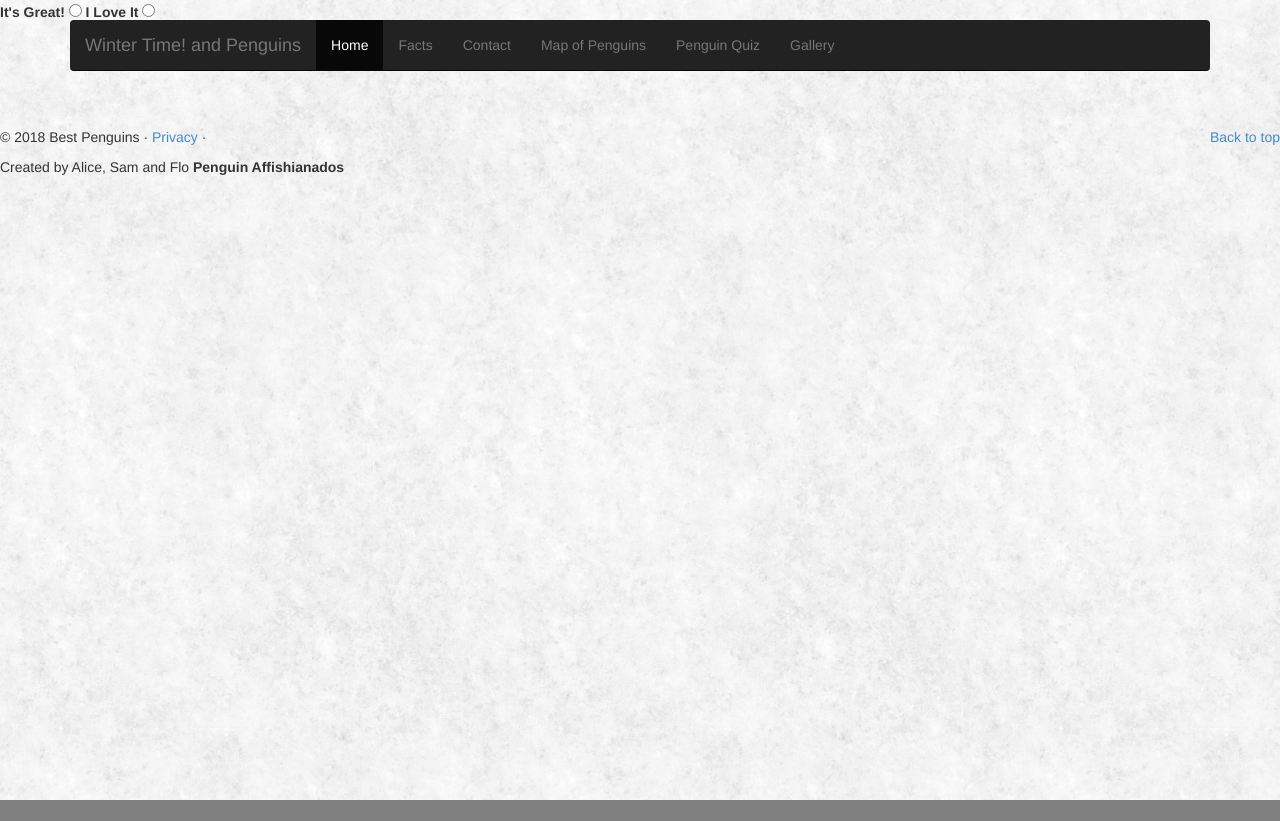
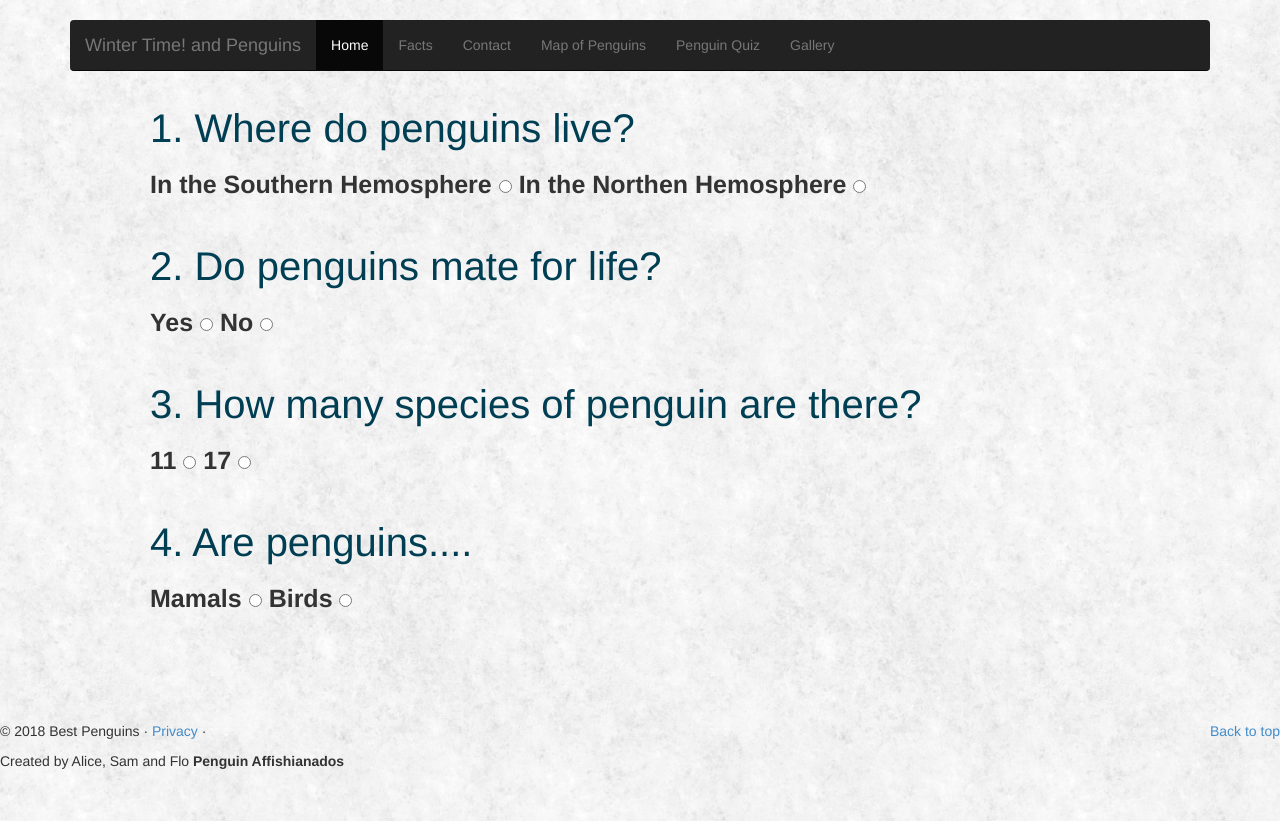
Before and after one commit to floorford/penguin-master, a website: page quiz.html in a window 1280 px wide. Before the commit the page ends 800 px from the top, so only its background shows below. Drawn offline with nearby package versions, Linux system fonts and the light colour scheme.

Commit message:
added a from to the form page

```diff
--- a/quiz.html
+++ b/quiz.html
@@ -44,12 +44,40 @@
         </div>
         </div>
 
+<div class ="quiz">
+<div class="question1">
+    <p>1. Where do penguins live?</p>
+    <label for="q1">In the Southern Hemosphere</label>
+    <input name="q1" id="q1" type="radio" value="great">
+    <label for="q1">In the Northen Hemosphere</label>
+    <input name="q1" id="q1" type="radio" value="love-it">
+</div>
 
-    <label for="great">It's Great!  </label>
-        <input name="fish" id="great" type="radio" value="great">
-        <label for="love-it">I Love It  </label>
-        <input name="fish" id="love-it" type="radio" value="love-it">
+<div class="question2">
+    <p>2. Do penguins mate for life?</p>
+    <label for="q2">Yes</label>
+    <input name="q2" id="q2" type="radio" value="great">
+    <label for="q2">No</label>
+    <input name="q2" id="q2" type="radio" value="love-it">
+</div>
 
+<div class="question3">
+    <p>3. How many species of penguin are there?</p>
+    <label for="q3">11</label>
+    <input name="q3" id="q3" type="radio" value="great">
+    <label for="q3">17</label>
+    <input name="q3" id="love-it" type="radio" value="love-it">
+</div>
+
+<div class="question4">
+    <p>4. Are penguins....</p>
+    <label for="q4">Mamals</label>
+    <input name="q4" id="great" type="radio" value="great">
+    <label for="q4">Birds</label>
+    <input name="q4" id="love-it" type="radio" value="love-it">
+</div>
+
+</div>
 
 	<section style="margin: 100px 70px 70px 70px">
     </section>
--- a/scss/quiz.scss
+++ b/scss/quiz.scss
@@ -1 +1,28 @@
-quiz.scss
+.quiz {
+	position: relitive;
+	display:block;
+	margin-top:100px;
+	margin-left: 150px;
+	font-size: 25px;
+	p {
+		font-size: 40px;
+		color: #003E53;
+	}
+
+}
+
+.question2 {
+	margin-top: 30px;
+}
+
+.question1 {
+	margin-top: 30px;
+}
+
+.question3 {
+	margin-top: 30px;
+}
+
+.question4 {
+	margin-top: 30px;
+}
```
Also changed, not shown: css/style.css.
